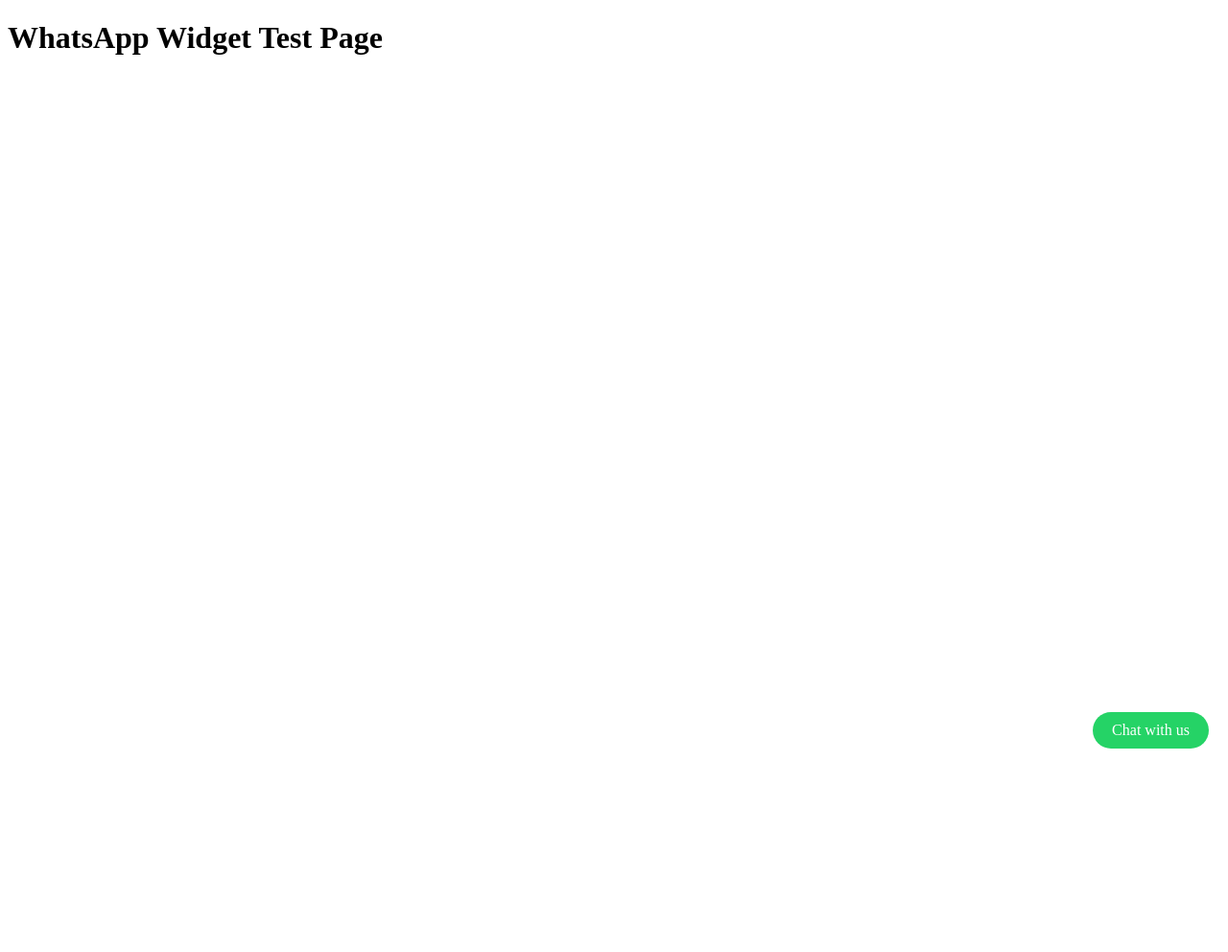
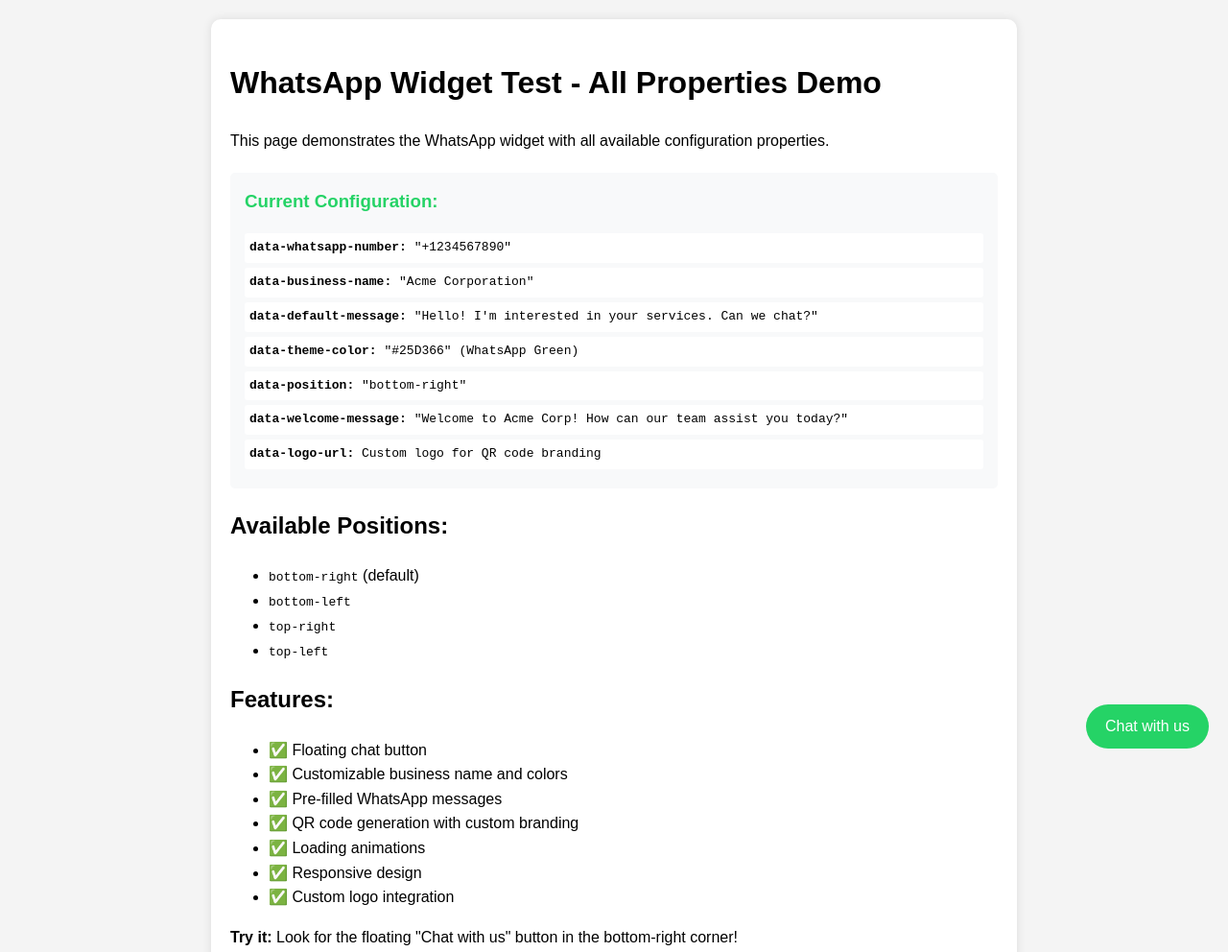
Before and after one commit to radialcode-learn/wa-widge-ai-test, a plain HTML site: page home.html in a window 1280 px wide. Shown: the whole page at 96% size. Before the commit the page ends 800 px from the top, so only its background shows below. Drawn offline with Linux system fonts and the light colour scheme.

Commit message:
documentation added

```diff
--- a/home.html
+++ b/home.html
@@ -4,22 +4,91 @@
 <head>
     <meta charset="UTF-8">
     <meta name="viewport" content="width=device-width, initial-scale=1.0">
-    <title>WhatsApp Widget Test</title>
+    <title>WhatsApp Widget Test - All Properties</title>
+    <style>
+        body {
+            font-family: Arial, sans-serif;
+            line-height: 1.6;
+            margin: 0;
+            padding: 20px;
+            background-color: #f4f4f4;
+        }
+        .container {
+            max-width: 800px;
+            margin: 0 auto;
+            background: white;
+            padding: 20px;
+            border-radius: 10px;
+            box-shadow: 0 0 10px rgba(0,0,0,0.1);
+        }
+        .property-list {
+            background: #f8f9fa;
+            padding: 15px;
+            border-radius: 5px;
+            margin: 20px 0;
+        }
+        .property-list h3 {
+            margin-top: 0;
+            color: #25D366;
+        }
+        .property {
+            margin: 5px 0;
+            font-family: monospace;
+            background: white;
+            padding: 5px;
+            border-radius: 3px;
+        }
+    </style>
 </head>
 
 <body>
-    <h1>WhatsApp Widget Test Page</h1>
+    <div class="container">
+        <h1>WhatsApp Widget Test - All Properties Demo</h1>
 
-    <!-- Import the WhatsApp widget script -->
+        <p>This page demonstrates the WhatsApp widget with all available configuration properties.</p>
+
+        <div class="property-list">
+            <h3>Current Configuration:</h3>
+            <div class="property"><strong>data-whatsapp-number:</strong> "+1234567890"</div>
+            <div class="property"><strong>data-business-name:</strong> "Acme Corporation"</div>
+            <div class="property"><strong>data-default-message:</strong> "Hello! I'm interested in your services. Can we chat?"</div>
+            <div class="property"><strong>data-theme-color:</strong> "#25D366" (WhatsApp Green)</div>
+            <div class="property"><strong>data-position:</strong> "bottom-right"</div>
+            <div class="property"><strong>data-welcome-message:</strong> "Welcome to Acme Corp! How can our team assist you today?"</div>
+            <div class="property"><strong>data-logo-url:</strong> Custom logo for QR code branding</div>
+        </div>
+
+        <h2>Available Positions:</h2>
+        <ul>
+            <li><code>bottom-right</code> (default)</li>
+            <li><code>bottom-left</code></li>
+            <li><code>top-right</code></li>
+            <li><code>top-left</code></li>
+        </ul>
+
+        <h2>Features:</h2>
+        <ul>
+            <li>✅ Floating chat button</li>
+            <li>✅ Customizable business name and colors</li>
+            <li>✅ Pre-filled WhatsApp messages</li>
+            <li>✅ QR code generation with custom branding</li>
+            <li>✅ Loading animations</li>
+            <li>✅ Responsive design</li>
+            <li>✅ Custom logo integration</li>
+        </ul>
+
+        <p><strong>Try it:</strong> Look for the floating "Chat with us" button in the bottom-right corner!</p>
+    </div>
+
+    <!-- WhatsApp Widget with ALL available properties -->
     <script src="./wa-widget.js"
         data-whatsapp-number="+1234567890"
-        data-logo-url="/radialcode favicon.png"
-        data-business-name="Test Business"
-        data-default-message="Hello, I'd like to chat!"
+        data-business-name="Acme Corporation"
+        data-default-message="Hello! I'm interested in your services. Can we chat?"
         data-theme-color="#25D366"
         data-position="bottom-right"
-        data-welcome-message="Hi there! How can we help you today?"
-        >
+        data-welcome-message="Welcome to Acme Corp! How can our team assist you today?"
+        data-logo-url="https://cdn-icons-png.flaticon.com/512/2111/2111728.png">
     </script>
 </body>
 
```
